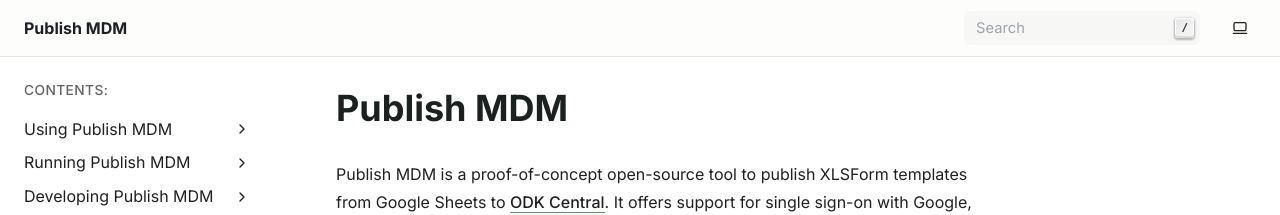
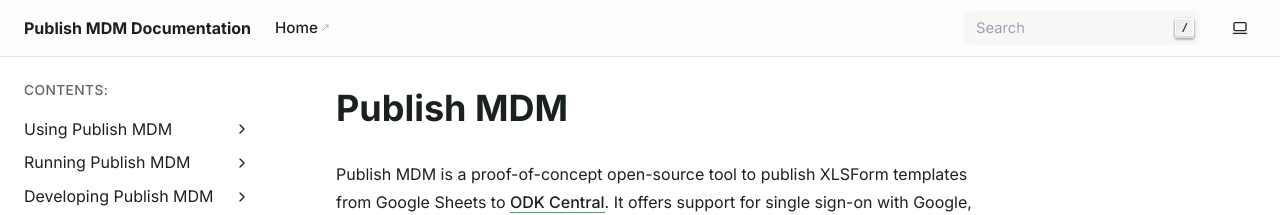
Before and after one commit to caktus/publish-mdm, a Sphinx documentation site: the page built from docs/index.rst, in a window 1280 px wide. Shown: the top 215 px of the page. Built offline with Sphinx 7.4.7, drawn with Linux system fonts in a browser that asks for light colours.

Commit message:
add home page link

```diff
--- a/docs/conf.py
+++ b/docs/conf.py
@@ -6,7 +6,7 @@
 # -- Project information -----------------------------------------------------
 # https://www.sphinx-doc.org/en/master/usage/configuration.html#project-information
 
-project = "Publish MDM"
+project = "Publish MDM Documentation"
 copyright = "2025, Caktus Group"
 author = "Caktus Group"
 release = "2025"
@@ -34,6 +34,9 @@
 html_theme_options = {
     "accent_color": "grass",
     "github_url": "https://github.com/caktus/publish-mdm",
+    "nav_links": [
+        {"title": "Home", "url": "https://publishmdm.com/", "external": True},
+    ],
 }
 
 # -- Google Analytics --------------------------------------------------------
```
